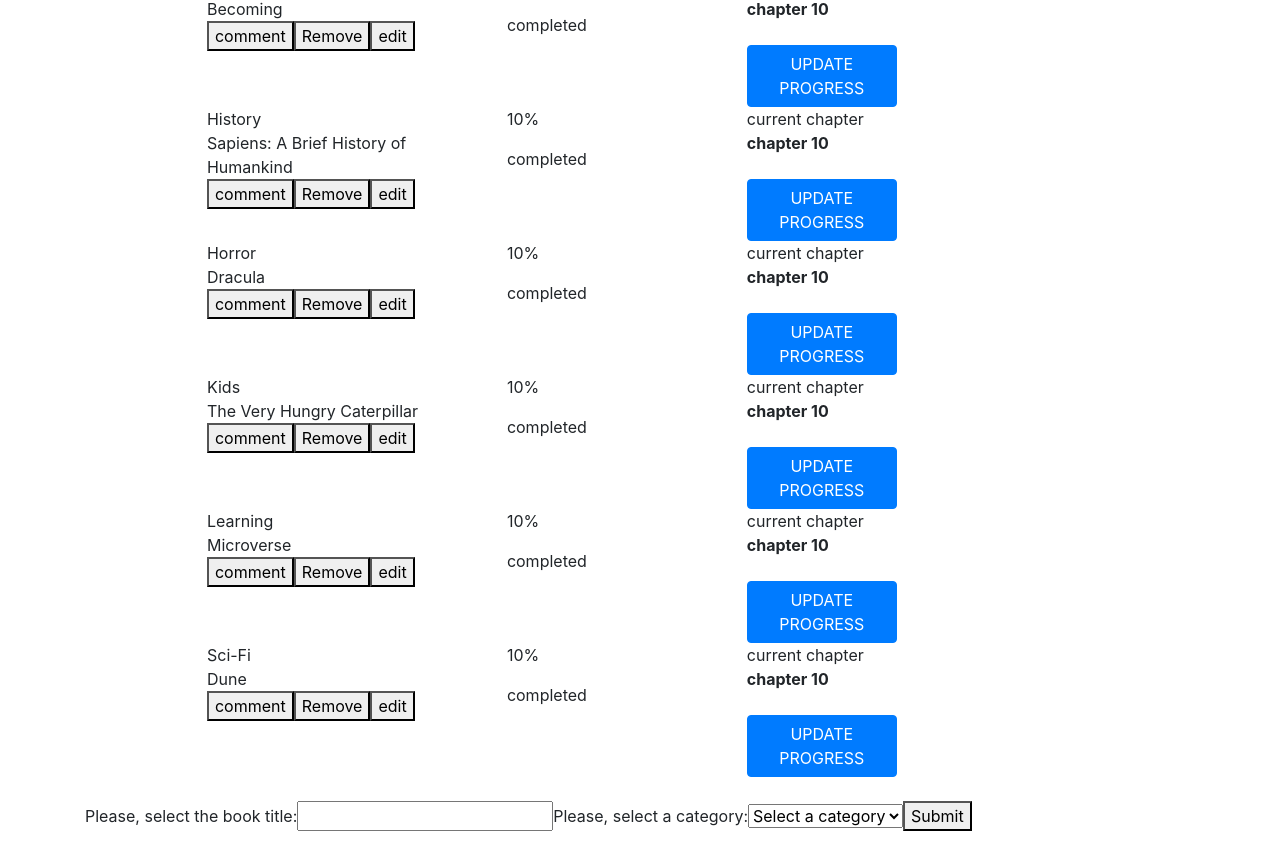
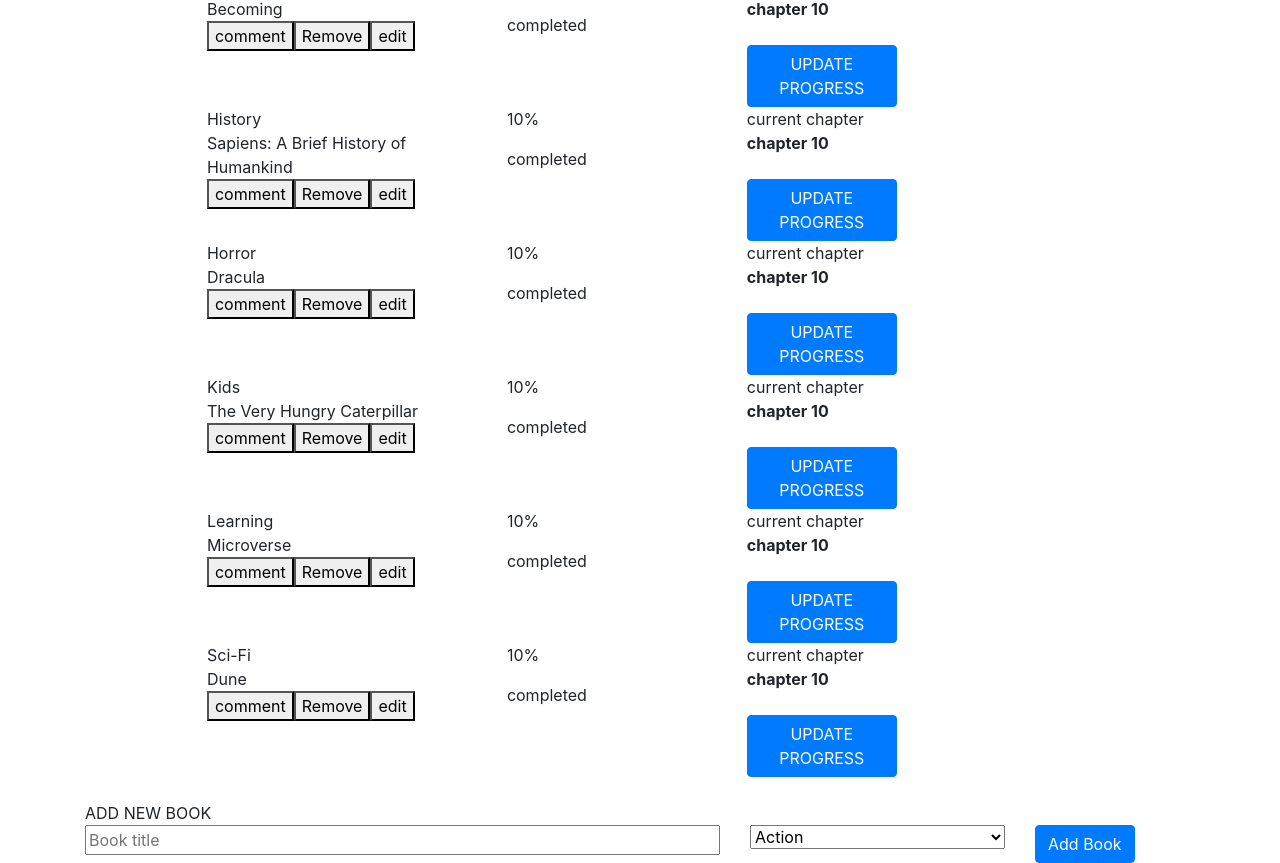
Before and after one commit to MuriloRoque/react_bookstore, a React (Create React App) app: page / in a window 1280 px wide. Shown: the part 227-1090 px from the top of the page. Before the commit the page ends 1066 px from the top, so only its background shows below. Built offline with nearby package versions, Linux system fonts and the light colour scheme.

Commit message:
style BooksForm container

```diff
--- a/src/components/CategoryFilter.js
+++ b/src/components/CategoryFilter.js
@@ -12,7 +12,7 @@ const CategoryFilter = ({ handleFilterChange }) => {
       <label htmlFor="category" className="mt-2">
         Books
         <select onChange={filterChange} className="delete-bgcolor ml-4">
-        <option value="Categories" defaultValue>CATEGORIES</option>
+          <option value="Categories" defaultValue>CATEGORIES</option>
           {
            ['All'].concat(CATEGORIES).map(category => (
              <option key={category} value={category}>{ category }</option>
--- a/src/containers/BooksForm.js
+++ b/src/containers/BooksForm.js
@@ -42,24 +42,26 @@ class BooksForm extends React.Component {
   render() {
     const { title } = this.state;
     return (
-      <form onSubmit={this.handleSubmit}>
-        <label name="title" htmlFor="title">
-          Please, select the book title:
-          <input type="text" name="title" id="title" value={title} onChange={this.handleChange} />
-        </label>
-        <label name="category" htmlFor="category">
-          Please, select a category:
-          <select id="category" onChange={this.handleChange} name="category">
-            <option value="">Select a category</option>
+      <div className="form-container">
+        <div className="form-title">ADD NEW BOOK</div>
+        <form onSubmit={this.handleSubmit} className="row">
+          <div className="col-md-7 bg-white">
+            <input type="text" placeholder="Book title" name="title" id="title" value={title} onChange={this.handleChange} className="w-100" />
+          </div>
+          <div className="col-md-3">
+            <select id="category" className="w-100 h-full" onChange={this.handleChange} name="category">
               {
                   CATEGORIES.map(category => (
-                  <option key={category} value={category}>{category}</option>
+                    <option key={category} value={category}>{ category }</option>
                   ))
                 }
             </select>
-        </label>
-        <button value="submit" type="submit">Submit</button>
+          </div>
+          <div className="col-md-2">
+            <button value="submit" className="btn btn-primary full-render" type="submit"> Add Book </button>
+          </div>
         </form>
+      </div>
     );
   }
 }
```
Lines whose indentation alone changed are shown as unchanged.
